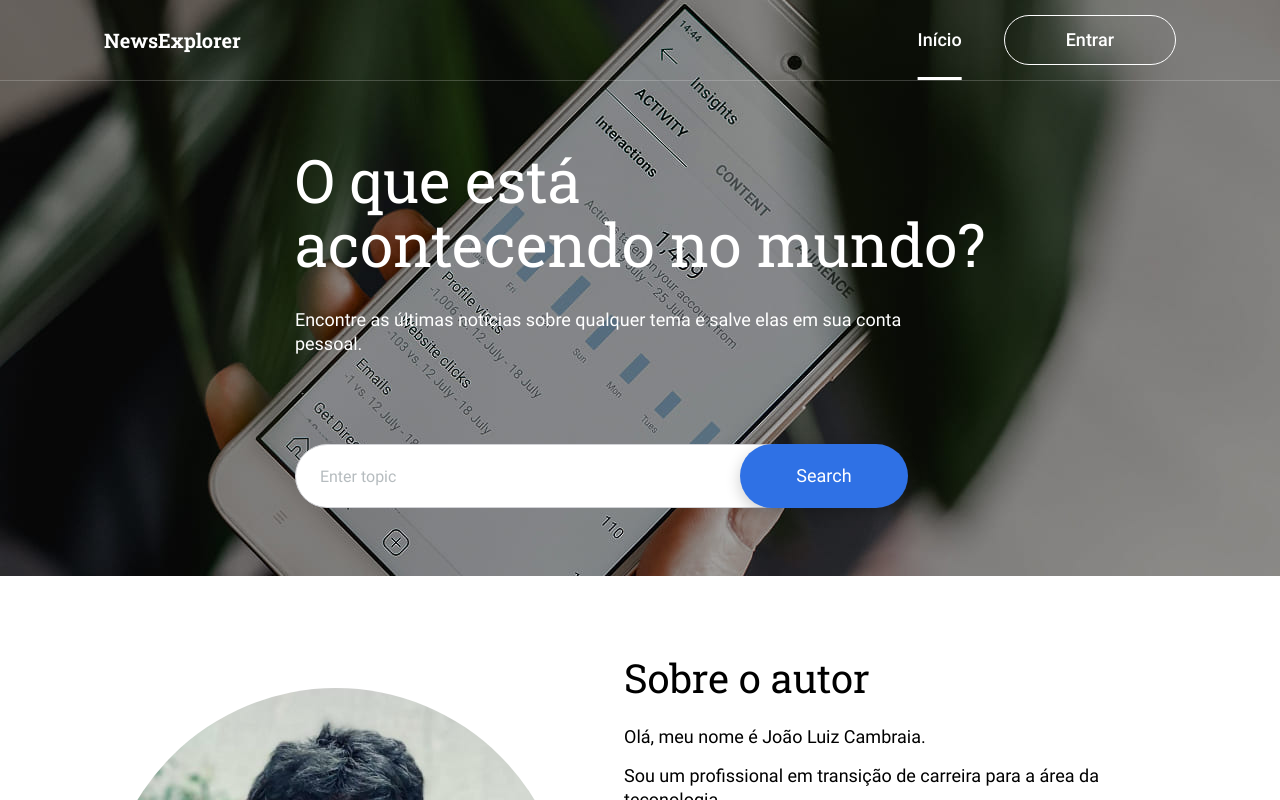
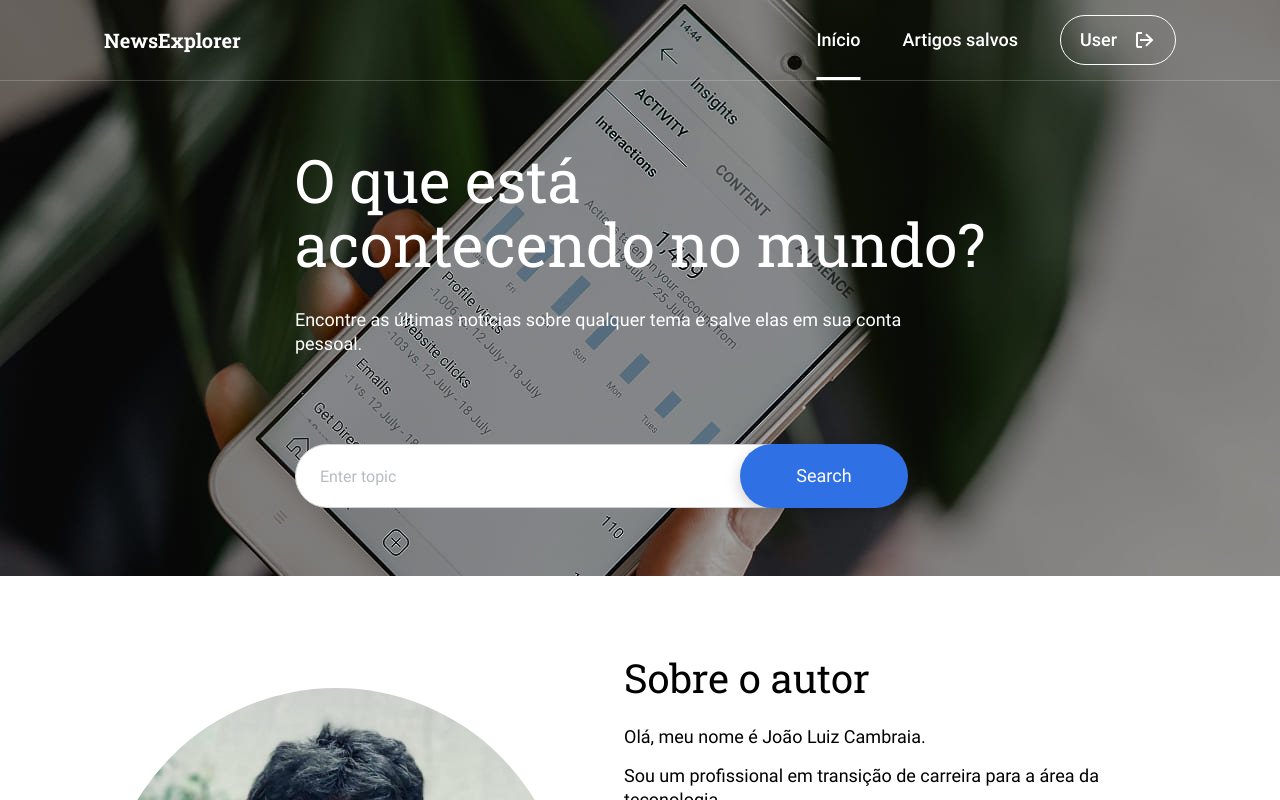
Before and after one commit to jlcambraia/news-explorer-frontend, a React (Vite) app: page / in a window 1280 px wide. Shown: the top 800 px of the page. Built offline with nearby package versions, Linux system fonts and the light colour scheme.

Commit message:
refactor: termina de implementar lógica para abrir e fechar popup de confirmação de exclusão de artigo

```diff
--- a/src/App.jsx
+++ b/src/App.jsx
@@ -20,7 +20,7 @@ import Register from "./components/modals/Register";
 
 function App() {
   // Criado apenas para desenvolvimento. Colocar em useState depois que implementar o login.
-  const isUserLoggedIn = false;
+  const isUserLoggedIn = true;
 
   const [popup, setPopup] = useState(null);
 
@@ -40,11 +40,6 @@ function App() {
   const registerPopup = { title: "Inscrever-se", children: <Register /> };
   const keywordErrorPopup = { title: "Por favor, insira uma palavra-chave." };
 
-  // Popup falso para simular tratamento de erros na Api falsa.
-  const mockApiGetArticlesErrorPopup = {
-    title:
-      "Tivemos um erro ao tentar buscar os artigos salvos, lamentamos o ocorrido",
-  };
   // Popup falso para simular tratamento de erros na Api falsa.
   const mockApiSaveArticlesErrorPopup = {
     title: "Tivemos um erro ao salvar um artigo, lamentamos o ocorrido",
@@ -135,6 +130,8 @@ function App() {
       setSavedArticles(updatedArticles);
     } catch {
       handleOpenPopup(mockApiRemoveArticlesErrorPopup);
+    } finally {
+      handleClosePopup();
     }
   };
 
@@ -145,6 +142,10 @@ function App() {
         const articles = await mockApi.getSavedArticles();
         setSavedArticles(articles);
       } catch {
+        const mockApiGetArticlesErrorPopup = {
+          title:
+            "Tivemos um erro ao tentar buscar os artigos salvos, lamentamos o ocorrido",
+        };
         handleOpenPopup(mockApiGetArticlesErrorPopup);
       }
     };
@@ -202,6 +203,7 @@ function App() {
                 element={
                   <SavedNews
                     isUserLoggedIn={isUserLoggedIn}
+                    handleOpenPopup={handleOpenPopup}
                     handleRemoveArticle={handleRemoveArticle} // Será removido ou atualizado após desenvolvimento da Api correta.
                   />
                 }
```
